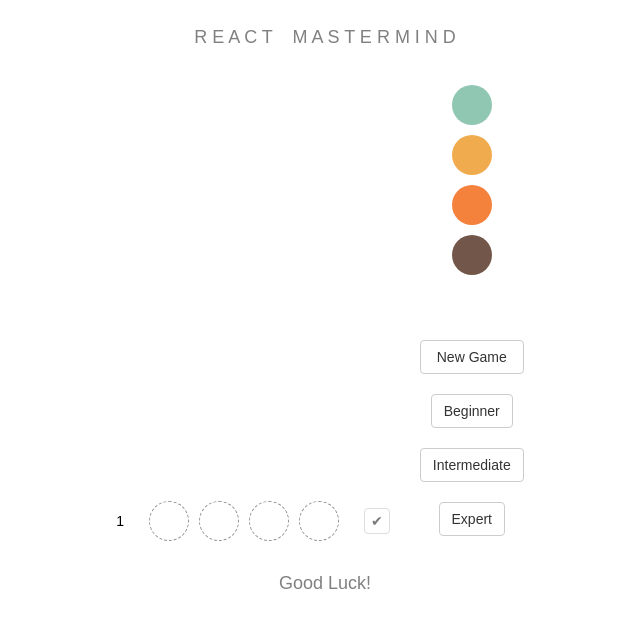
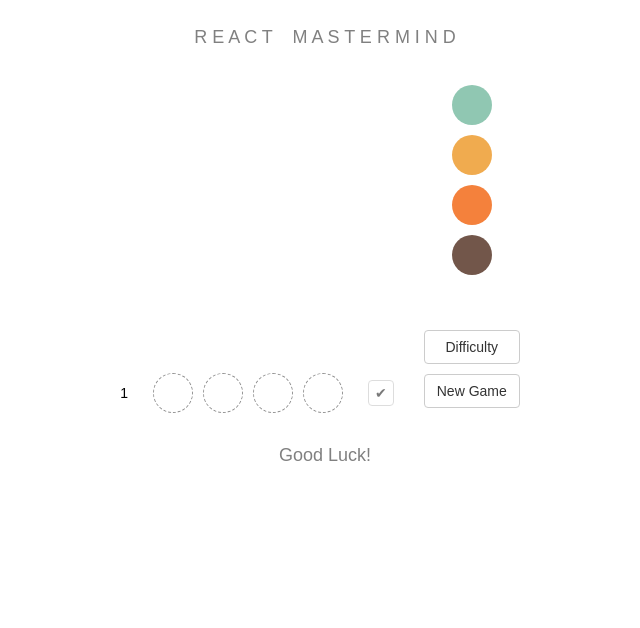
Before and after one commit to needimf/react-mastermind, a React (Create React App) app: page / in a window 1280 px wide. Shown: the top 628 px of the page, without its empty margins (315-955 px from the left). Built offline with nearby package versions, Linux system fonts and the light colour scheme.

Commit message:
Built SettingsPage, and implemented difficulty change functionality from this page.

```diff
--- a/src/components/DiffcultyButtons/DifficultyButtons.css
+++ /dev/null
@@ -1,5 +0,0 @@
-.DifficultyButtons-container {
-  display: flex;
-  flex-flow: column nowrap;
-  align-items: center;
-}
--- a/src/components/DiffcultyButtons/DifficultyButtons.jsx
+++ /dev/null
@@ -1,20 +0,0 @@
-import React from 'react';
-import './DifficultyButtons.css';
-
-const DifficultyButtons = (props) => {
-  return (
-    <div className="DifficultyButtons-container">
-      <button className="btn btn-default" style={{margin: 10}} onClick={() => props.handleDifficultyChange(4)}>
-        Beginner
-      </button>
-      <button className="btn btn-default" style={{margin: 10}} onClick={() => props.handleDifficultyChange(5)}>
-        Intermediate
-      </button>
-      <button className="btn btn-default" style={{margin: 10}} onClick={() => props.handleDifficultyChange(6)}>
-        Expert
-      </button>
-    </div>
-  );
-}
-
-export default DifficultyButtons;
--- a/src/pages/App/App.js
+++ b/src/pages/App/App.js
@@ -120,7 +120,11 @@ class App extends Component {
           />
           <Route exact path="/settings" render={(props) =>
             <SettingsPage
-
+              handleDifficultyChange={this.handleDifficultyChange}
+              colors={this.state.colors}
+              handleNewGame={this.handleNewGame}
+              {...props}
+              difficulty={this.state.difficulty}
             />}
           />
         </Switch>
--- a/src/pages/GamePage/GamePage.jsx
+++ b/src/pages/GamePage/GamePage.jsx
@@ -1,4 +1,5 @@
 import React from 'react';
+import {Link} from 'react-router-dom';
 import GameBoard from './../../components/GameBoard/GameBoard';
 import ColorPicker from './../../components/ColorPicker/ColorPicker';
 import NewGameButton from './../../components/NewGameButton/NewGameButton';
@@ -26,11 +27,9 @@ const GamePage = (props) => {
             handleColorSelection={props.handleColorSelection}
             difficulty={props.difficulty}
           />
+          <Link className="btn btn-default" style={{margin: '0 10px'}} to="/settings">Difficulty</Link>
           <NewGameButton
             handleNewGame={props.handleNewGame}
-          />
-          <DifficultyButtons
-            handleDifficultyChange={props.handleDifficultyChange}
           />
         </div>
       </div>
--- /dev/null
+++ b/src/pages/SettingsPage/SettingsPage.css
@@ -0,0 +1,14 @@
+.SettingsPage-container {
+  display: flex;
+  flex-flow: column nowrap;
+  align-items: center;
+}
+
+.SettingsPage-row {
+  flex-flow: row nowrap;
+  justify-content: center;
+}
+
+.SettingsPage-selected-difficulty {
+  border: 2px solid #333;
+}
--- a/src/pages/SettingsPage/SettingsPage.jsx
+++ b/src/pages/SettingsPage/SettingsPage.jsx
@@ -0,0 +1,42 @@
+import React from 'react';
+import {Link} from 'react-router-dom';
+import './SettingsPage.css';
+
+const SettingsPage = (props) => {
+
+  let difficulties = [
+    {name: 'Beginner', colorNum: 4},
+    {name: 'Intermediate', colorNum: 5},
+    {name: 'Expert', colorNum: 6},
+  ]
+
+  function handleDifficultyChange(numOfColors) {
+    props.handleDifficultyChange(numOfColors);
+    props.handleNewGame();
+    props.history.push('/');
+  }
+
+  let levels = difficulties.map((difficulty, idx) => (
+    <div className="SettingsPage-row" key={difficulty.name}>
+      <button className={`btn btn-default${difficulty.colorNum === props.difficulty ? ' SettingsPage-selected-difficulty' : ''}`}
+        style={{margin: 10}}
+        disabled={difficulty.colorNum === props.difficulty}
+        onClick={() => handleDifficultyChange(difficulty.colorNum)}
+      >
+      {difficulty.name}
+      </button>
+    </div>
+  ))
+
+  return (
+    <div>
+      <h1 className="header-footer-style">Set Difficulty Level</h1>
+      <div className="SettingsPage-container">
+        {levels}
+      </div>
+      <Link className="btn btn-default" to="/">Cancel</Link>
+    </div>
+  )
+}
+
+export default SettingsPage;
```
